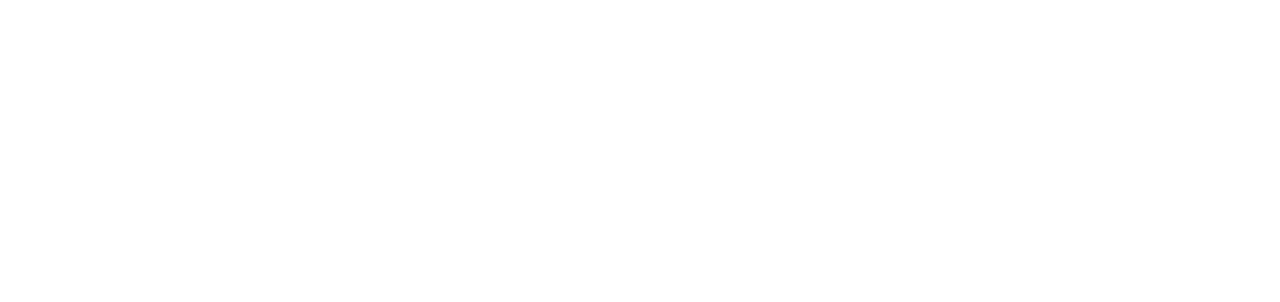
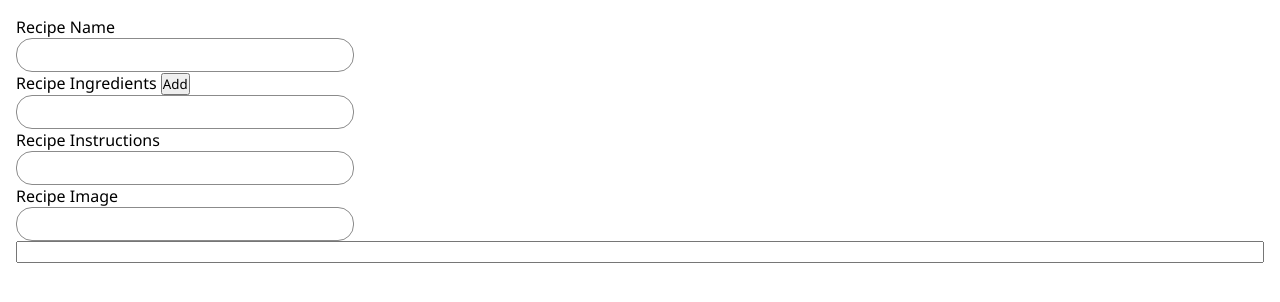
Before and after one commit to NithinV404/forklore, a React (Vite) app: page /add_recipe in a window 1280 px wide. Before the commit this address had no page. Shown: the top 302 px of the page. Built offline with nearby package versions, Linux system fonts and the light colour scheme; the HTML template or start-up script is replaced by a standard one.

Commit message:
Adding the ui for manual recipe

```diff
--- a/src/App.tsx
+++ b/src/App.tsx
@@ -1,6 +1,7 @@
 import {BrowserRouter as Router, Routes, Route} from 'react-router-dom'
 import RecipeCards from './components/Recipe_cards'
 import RecipeDetails from './components/Recipe_details'
+import Add_recipe from './components/Add_recipe'
 export default function App() {
 
   return (
@@ -8,6 +9,7 @@
       <Routes>
         <Route path="/" element={<RecipeCards />} />
         <Route path='/recipe_details/:id' element={<RecipeDetails />} />
+        <Route path='/add_recipe' element={<Add_recipe />} />
       </Routes>
     </Router>
   )
--- /dev/null
+++ b/src/components/Add_recipe.module.css
@@ -0,0 +1,16 @@
+.addrecipe_form_style
+{
+   display: flex;
+   flex-direction: column;
+}
+.form_style
+{
+    display: flex;
+    flex-direction: column;
+    margin: 1rem 1rem;
+}
+.form_style > input[type="submit"]
+{
+    margin: 1rem 0;
+    padding: 1rem 0.5rem;
+}
--- a/src/components/Add_recipe.tsx
+++ b/src/components/Add_recipe.tsx
@@ -1,4 +1,29 @@
+import { useState } from 'react';
+import styles from './Add_recipe.module.css'
 export default function AddRecipe() {
 
-    return(<></>);
+    const [addbutton, setbutton] = useState<number>(1);
+
+
+    return(<>
+    {console.log(addbutton)}
+    <div className={styles.addrecipe_form_style}>
+        <form action="" className={styles.form_style}>
+            <label htmlFor="recipe_name">Recipe Name</label>
+            <input type="text" name="recipe_name" id="recipe_name" />
+            <div className="ingredients_list">
+                <label htmlFor="recipe_ingredients">Recipe Ingredients</label> <button onClick={(e) => { addbutton < 10 ? setbutton(addbutton => addbutton +1) : null; e.preventDefault()}}>Add</button>
+                {[...Array(addbutton)].map((_, index) => (
+                    <><br/><input key={index} type="text" name={`ingredient_${index + 1}`} id={`ingredient_${index + 1}`} /></>
+                ))}
+            </div>
+            <label htmlFor="recipe_instructions">Recipe Instructions</label>
+            <input type="text" name="recipe_instructions" id="recipe_instructions" />
+            <label htmlFor="recipe_image">Recipe Image</label>
+            <input type="text" name="recipe_image" id="recipe_image" />
+            <input type="" />
+        </form>
+    </div>
+    </>
+    );
 }
--- a/src/components/header.tsx
+++ b/src/components/header.tsx
@@ -1,6 +1,6 @@
 import { createContext, useState } from "react";
 import axios from "axios";
-import "./header.css";
+import header_style from "./header.module.css";
 import data from "../recipe/recipes.json";
 import ic_plus from "../assets/icon-plus.svg"
 
@@ -42,11 +42,11 @@
   };
 
   return (
-    <div className="header">
-      <div className="header-name">
+    <div className={header_style.header}>
+      <div className={header_style.header_name}>
         <h2>Recipe App</h2>
       </div>
-      <div className="header-search" onBlur={() => setResponseData(null)}
+      <div className={header_style.header_search} onBlur={() => setResponseData(null)}
       >
         <input
           type="text"
```
Also changed, not shown: src/components/header.module.css (renamed from src/components/header.css).
